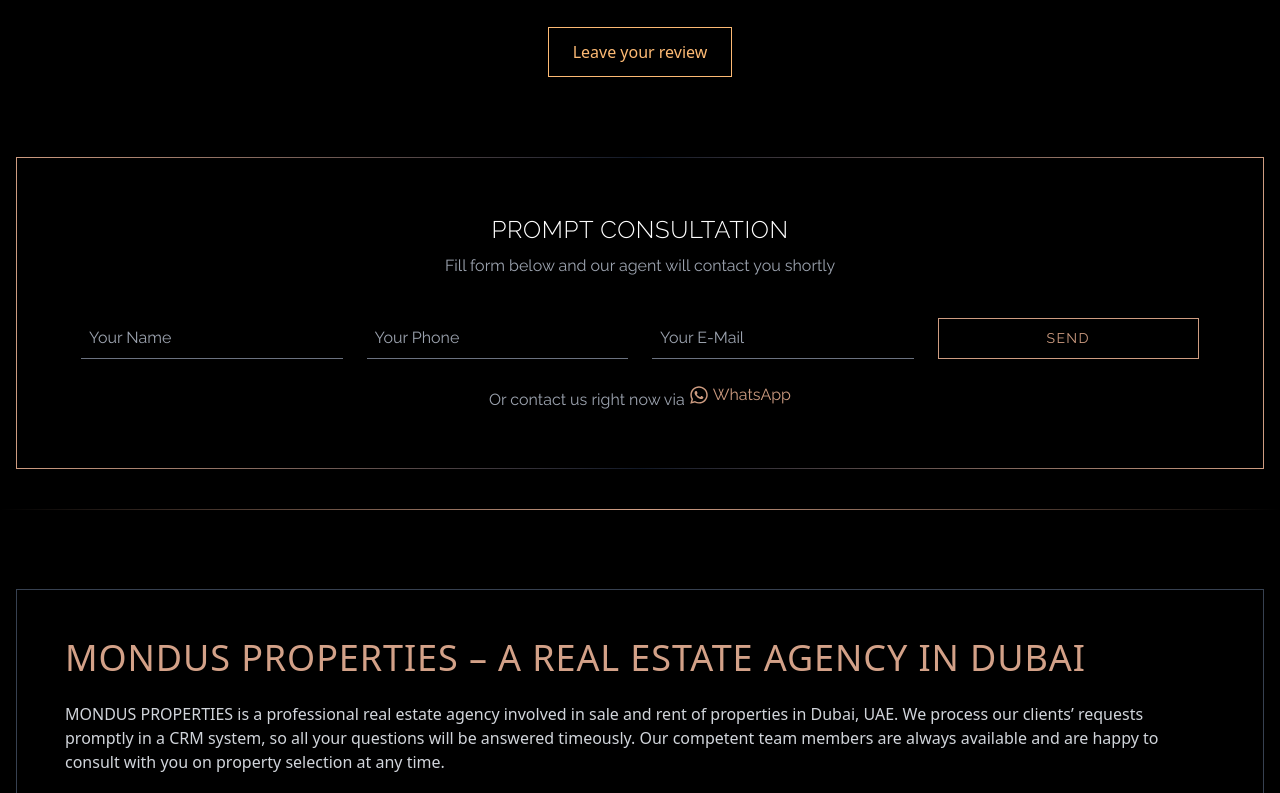
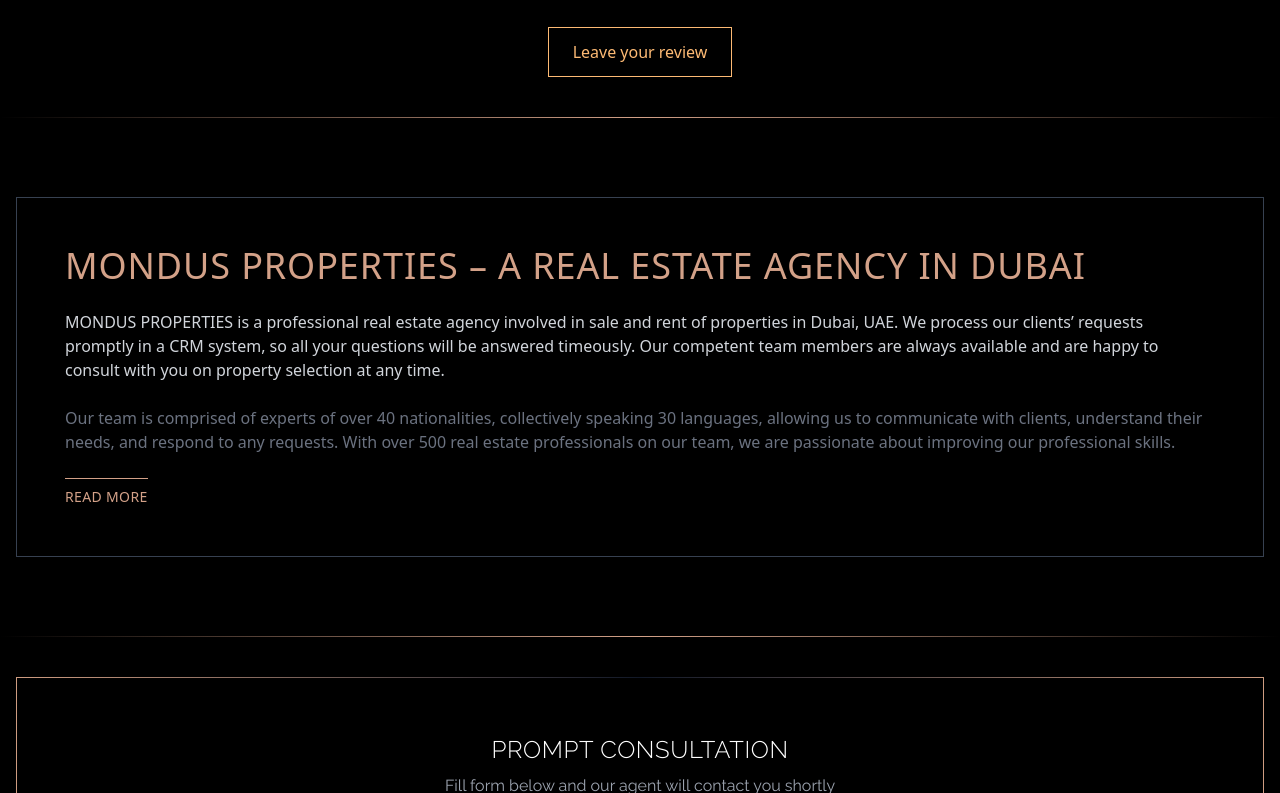
Before and after one commit to Chandan2812/Mondus, a React (Vite) app: page / in a window 1280 px wide. Shown: the part 2987-3780 px from the top of the page. Built offline with nearby package versions, Linux system fonts and the light colour scheme.

Commit message:
updated position in landing

```diff
--- a/src/pages/Landing.tsx
+++ b/src/pages/Landing.tsx
@@ -17,8 +17,9 @@
       <FindYourPartner />
       <RealStateInsights />
       <ReviewSection />
+      <AboutSection />
       <PromptConsultation />
-      <AboutSection />
+
       <Footer />
     </div>
   );
```
